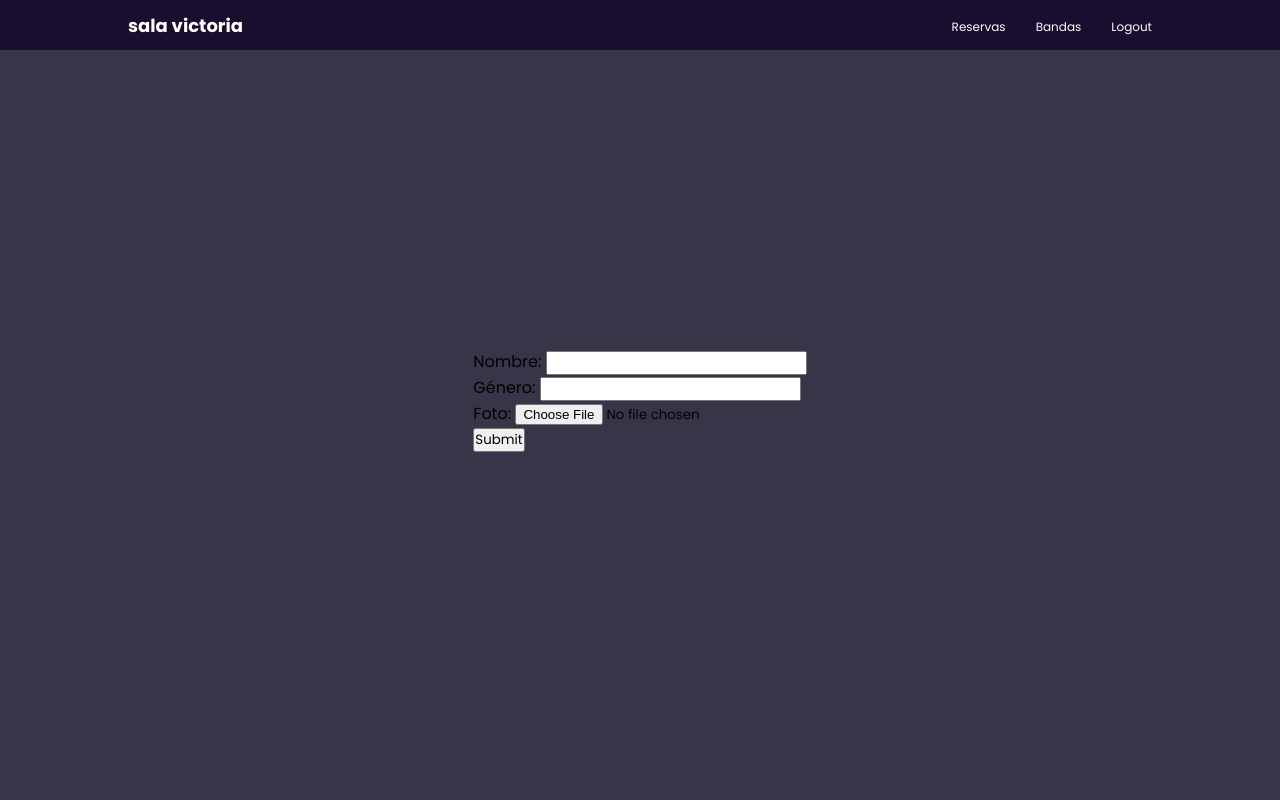
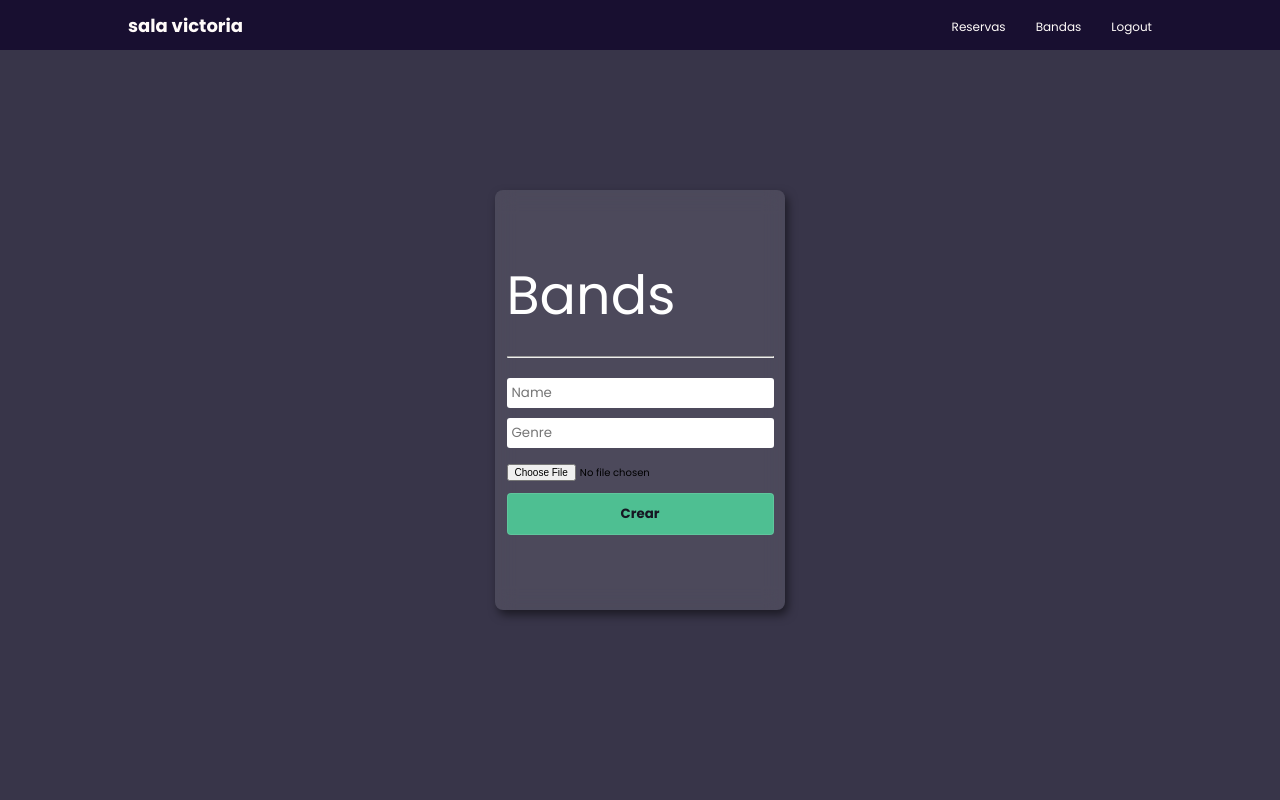
Before and after one commit to YellowBallPython/vic-test, a Django app: page /profile/band-creation/ in a window 1280 px wide. Run offline with Django 3.2, Linux system fonts and the light colour scheme; the visitor is signed in with stand-in values (Sample User, id 1); data comes from the database, SQL or seed files in the repository; parts of the project's set-up code (start-up, migrations or seed data) failed here and were passed over; some libraries are stand-ins or nearby versions.

Commit message:
Create band form styled

```diff
--- a/profiles/templates/profiles/create_band.html
+++ b/profiles/templates/profiles/create_band.html
@@ -1,4 +1,6 @@
 {% extends 'frontend/base.html' %}
+
+{% load widget_tweaks %}
 
 {% block title %}
 <title>Crear banda</title>
@@ -6,11 +8,27 @@
 
 {% block content %}
 <div class="body-body">
-    <form method="POST">
-        {% csrf_token %}
-        {{form.as_p}}
-        <input formmethod='POST' type="submit" value="Submit">
-    </form>
+    <div class="form-container">
+        <div class="form-card">
+            <div class="form-card-content">
+                <h1>Bands</h1>
+                <hr>
+                <form method="post">
+                    {% csrf_token %}
+                    <div class="form-txt_field">
+                        {% render_field form.name type="text" placeholder="Name"%}
+                    </div>
+                    <div class="form-txt_field">
+                        {% render_field form.genre type="text" placeholder="Genre"%}
+                    </div>
+                    <div class="form-file-field">
+                        {% render_field form.img type="file" placeholder="Imagen" %}
+                    </div>
+                    <input class="form-submit" type="submit" value="Crear">
+                </form>
+            </div>
+        </div>
+    </div>
 </div>
 
 {% endblock content %}
--- a/static/css/main.css
+++ b/static/css/main.css
@@ -365,6 +365,10 @@ hr {
     color: rgb(57, 207, 112);
 }
 
+.form-container .form-card input[type=file] {
+    font-size: 10px;
+}
+
 .form-container .form-card .form-submit {
     display: flex;
     width: 100%;
```
